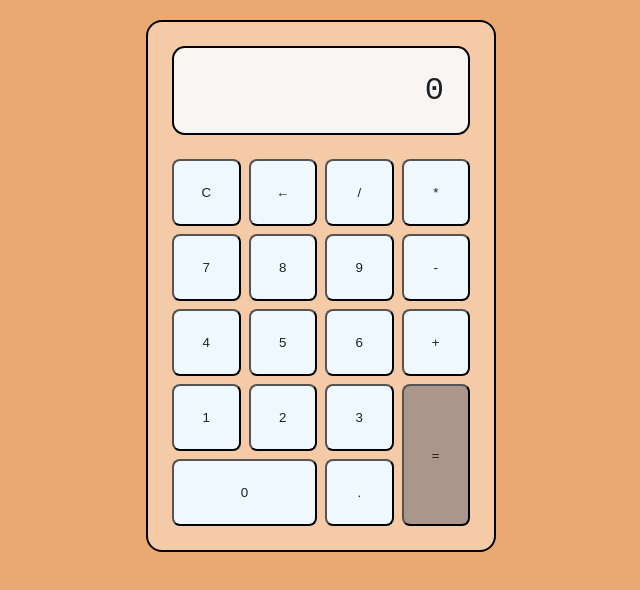
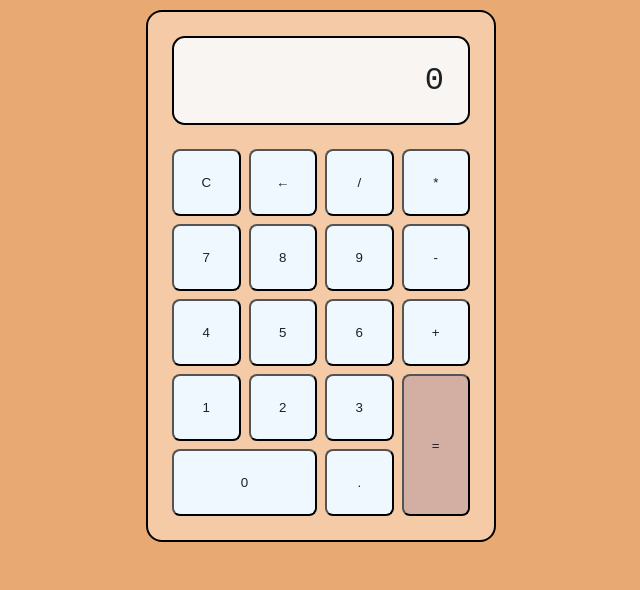
Before and after one commit to JTuarez/Calculadora, a plain HTML site: page index.html in a window 1280 px wide. Shown: the whole page, without its empty margins (319-959 px from the left). Drawn offline with Linux system fonts and the light colour scheme.

Commit message:
Calculadora_Terminada

```diff
--- a/css/estilo.css
+++ b/css/estilo.css
@@ -17,13 +17,13 @@ body{
     background-color: #F5CBA7;
     color: rgb(27, 32, 36);
     display: grid;
-    grid-template-columns: repeat(4, 1fr);
+    grid-template-columns: repeat(4, 1fr); /* Crea columnas repetidas horizontalmente */
     width: 350px;
     max-width: 100%;
     padding: 1.5rem;
     border-radius: 1rem;
     gap: 0.5rem;
-    margin-top: 20px;
+    margin-top: 10px;
     border: 2px solid black;
 
 
@@ -55,7 +55,7 @@ body{
 }
 
 .btn:hover{
-    background-color:#868580;
+    background-color:#f4be77;
 }
 
 #cero{
@@ -64,10 +64,10 @@ body{
 
 #igual{
     grid-row: span 2;
-    background-color: #8a7e7eb0;
+    background-color: #c2a1a1b0;
 
 }
 
 #igual:hover{
-    background-color: #777671;
+    background-color: #4d39398a;
 }
```
